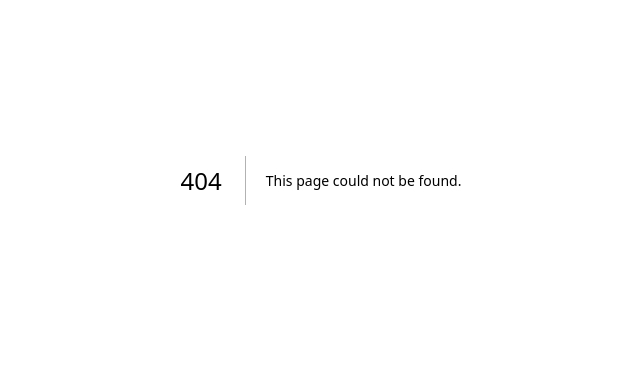
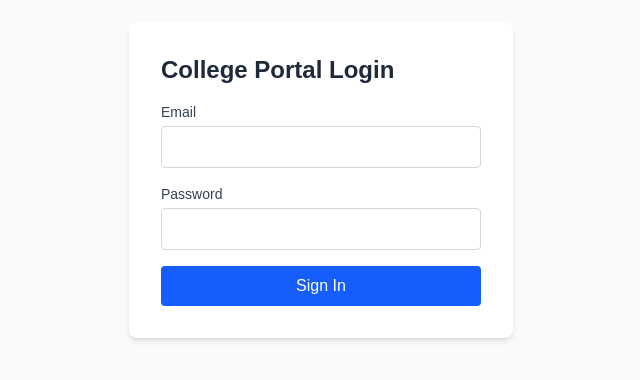
Before and after one commit to Harshuu-04/college-tracker, a Next.js app: page /login in a window 1280 px wide. Before the commit this address had no page. Shown: the part 220-600 px from the top of the page, without its empty margins (319-959 px from the left). Built offline with nearby package versions, Linux system fonts and the light colour scheme.

Commit message:
Fix Neon connection with pgbouncer params and IPv4 DNS resolution

```diff
--- /dev/null
+++ b/auth.ts
@@ -0,0 +1,52 @@
+import NextAuth from "next-auth";
+import Credentials from "next-auth/providers/credentials";
+import { prisma } from "@/lib/prisma";
+import bcrypt from "bcryptjs";
+
+export const { handlers, signIn, signOut, auth } = NextAuth({
+  providers: [
+    Credentials({
+      credentials: {
+        email: {},
+        password: {},
+      },
+      authorize: async (credentials) => {
+        const email = credentials.email as string;
+        const password = credentials.password as string;
+
+        const user = await prisma.user.findUnique({ where: { email } });
+        if (!user) return null;
+
+        const isValid = await bcrypt.compare(password, user.password);
+        if (!isValid) return null;
+
+        return {
+          id: user.id,
+          email: user.email,
+          name: user.name,
+          role: user.role,
+        };
+      },
+    }),
+  ],
+  session: { strategy: "jwt" },
+  callbacks: {
+    jwt({ token, user }) {
+      if (user) {
+        token.role = user.role;
+        token.id = user.id;
+      }
+      return token;
+    },
+    session({ session, token }) {
+      if (session.user) {
+        session.user.id = token.id as string;
+        session.user.role = token.role as string;
+      }
+      return session;
+    },
+  },
+  pages: {
+    signIn: "/login",
+  },
+});
--- a/package.json
+++ b/package.json
@@ -3,7 +3,7 @@
   "version": "0.1.0",
   "private": true,
   "scripts": {
-    "dev": "next dev",
+    "dev": "NODE_OPTIONS='--dns-result-order=ipv4first' next dev",
     "build": "next build",
     "start": "next start",
     "lint": "eslint",
@@ -11,12 +11,15 @@
   },
   "dependencies": {
     "@prisma/client": "^6.19.3",
+    "bcryptjs": "^3.0.3",
     "next": "16.3.4",
+    "next-auth": "^5.0.0-beta.32",
     "react": "19.2.8",
     "react-dom": "19.2.8"
   },
   "devDependencies": {
     "@tailwindcss/postcss": "^4",
+    "@types/bcryptjs": "^2.4.6",
     "@types/node": "^20",
     "@types/react": "^19",
     "@types/react-dom": "^19",
--- /dev/null
+++ b/prisma/seed.ts
@@ -0,0 +1,26 @@
+import { PrismaClient } from "@prisma/client";
+import bcrypt from "bcryptjs";
+
+const prisma = new PrismaClient();
+
+async function main() {
+  const hashedPassword = await bcrypt.hash("password123", 10);
+
+  const user = await prisma.user.create({
+    data: {
+      email: "teacher@test.com",
+      password: hashedPassword,
+      name: "Test Teacher",
+      role: "TEACHER",
+      teacher: {
+        create: {},
+      },
+    },
+  });
+
+  console.log("Created test user:", user.email);
+}
+
+main()
+  .catch((e) => console.error(e))
+  .finally(async () => await prisma.$disconnect());
--- /dev/null
+++ b/src/app/api/auth/[...nextauth]/route.ts
@@ -0,0 +1,3 @@
+import { handlers } from "@/../auth";
+
+export const { GET, POST } = handlers;
--- /dev/null
+++ b/src/app/dashboard/page.tsx
@@ -0,0 +1,17 @@
+import { auth } from "@/../auth";
+import { redirect } from "next/navigation";
+
+export default async function DashboardPage() {
+  const session = await auth();
+
+  if (!session) {
+    redirect("/login");
+  }
+
+  return (
+    <div className="p-8">
+      <h1 className="text-2xl font-bold">Welcome, {session.user.name}</h1>
+      <p className="text-gray-600">Role: {session.user.role}</p>
+    </div>
+  );
+}
--- /dev/null
+++ b/src/app/login/page.tsx
@@ -0,0 +1,74 @@
+"use client";
+
+import { useState } from "react";
+import { useRouter } from "next/navigation";
+import { signIn } from "next-auth/react";
+
+export default function LoginPage() {
+  const router = useRouter();
+  const [email, setEmail] = useState("");
+  const [password, setPassword] = useState("");
+  const [error, setError] = useState("");
+
+  const handleSubmit = async (e: React.FormEvent) => {
+    e.preventDefault();
+    setError("");
+
+    const res = await signIn("credentials", {
+      email,
+      password,
+      redirect: false,
+    });
+
+    if (res?.error) {
+      setError("Invalid email or password");
+    } else {
+      router.push("/dashboard");
+      router.refresh();
+    }
+  };
+
+  return (
+    <div className="flex min-h-screen items-center justify-center bg-gray-50">
+      <form
+        onSubmit={handleSubmit}
+        className="w-full max-w-sm space-y-4 rounded-lg bg-white p-8 shadow-md"
+      >
+        <h1 className="text-2xl font-bold text-gray-800">College Portal Login</h1>
+
+        {error && (
+          <p className="rounded bg-red-100 p-2 text-sm text-red-600">{error}</p>
+        )}
+
+        <div>
+          <label className="block text-sm font-medium text-gray-700">Email</label>
+          <input
+            type="email"
+            value={email}
+            onChange={(e) => setEmail(e.target.value)}
+            required
+            className="mt-1 w-full rounded border border-gray-300 p-2"
+          />
+        </div>
+
+        <div>
+          <label className="block text-sm font-medium text-gray-700">Password</label>
+          <input
+            type="password"
+            value={password}
+            onChange={(e) => setPassword(e.target.value)}
+            required
+            className="mt-1 w-full rounded border border-gray-300 p-2"
+          />
+        </div>
+
+        <button
+          type="submit"
+          className="w-full rounded bg-blue-600 py-2 font-medium text-white hover:bg-blue-700"
+        >
+          Sign In
+        </button>
+      </form>
+    </div>
+  );
+}
--- /dev/null
+++ b/src/lib/prisma.ts
@@ -0,0 +1,9 @@
+import { PrismaClient } from "@prisma/client";
+
+const globalForPrisma = globalThis as unknown as {
+  prisma: PrismaClient | undefined;
+};
+
+export const prisma = globalForPrisma.prisma ?? new PrismaClient();
+
+if (process.env.NODE_ENV !== "production") globalForPrisma.prisma = prisma;
--- /dev/null
+++ b/src/types/next-auth.d.ts
@@ -0,0 +1,14 @@
+import { DefaultSession } from "next-auth";
+
+declare module "next-auth" {
+  interface Session {
+    user: {
+      id: string;
+      role: string;
+    } & DefaultSession["user"];
+  }
+
+  interface User {
+    role: string;
+  }
+}
```
Also changed, not shown: 2 other files (tests, documents, lock files or other folders).
